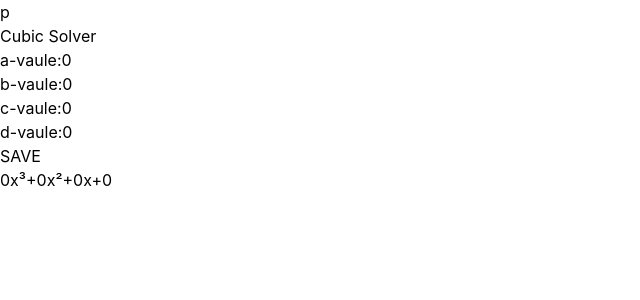
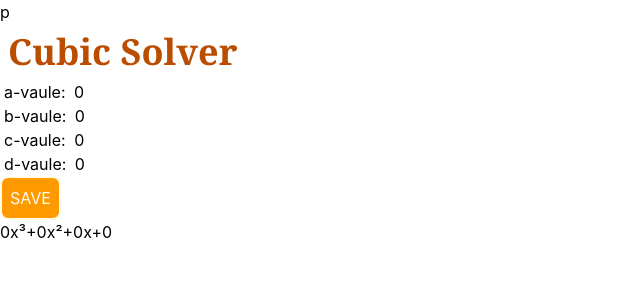
Before and after one commit to Keyao-Trinh/assigment3, a React (Vite) app in the folder cube/: page / in a window 1280 px wide. Shown: the top 300 px of the page, without its empty margins (0-640 px from the left). Built offline with nearby package versions, Linux system fonts and the light colour scheme.

Commit message:
tried to add tailwind

```diff
--- a/cube/src/Components/CubicInput.tsx
+++ b/cube/src/Components/CubicInput.tsx
@@ -2,6 +2,7 @@
 // import { createRoot } from 'react-dom/client'
 import { CubicSolver } from "./CubicEquation.tsx";
 import { History } from "./CubicHistory.tsx";
+
 
 import React, { useEffect, useState } from 'react';
 
@@ -40,26 +41,27 @@ export const Input = (counting:number) => {
 
 
   return (
-    <div>
-      <h1>
+    <div class="relitive">
+      <h1 class="text-4xl font-serif p-2 static font-bold text-amber-700" >
         Cubic Solver
       </h1>
 
       <form name="theform" id="form" onSubmit={handleSubmit}>
 
-        <label /*for="a"*/>a-vaule:</label>
+        <label /*for="a"*/ class="p-1 font-sans">a-vaule: </label>
         <input type="number" value={a} id="a" name="a" required onChange={(e) => {setA(Number(e.target.value)); }}></input>
         <br></br>
-        <label /*for="b"*/>b-vaule:</label>
+        <label /*for="b"*/ class="p-1 font-sans"    >b-vaule: </label>
         <input type="number" value={b} id="b" name="b" required onChange={(e) => {setB(Number(e.target.value)); {handleClick};}}></input>
         <br></br>
-        <label /*for="c"*/>c-vaule:</label>
+        <label /*for="c"*/ class="p-1 font-sans" >c-vaule: </label>
         <input type="number" value={c} id="c" name="c" required onChange={(e) => {setC(Number(e.target.value)); {handleClick};}}></input>
         <br></br>
-        <label /*for="d"*/>d-vaule:</label>
+        <label /*for="d"*/ class="p-1 font-sans" >d-vaule: </label>
         <input type="number" value={d} id="d" name="d" required onChange={(e) => {setD(Number(e.target.value)); {handleClick};}}></input>
         <br></br>
         <button type="submit" value="Calculate" id="submit"
+          class="outline-amber-700 rounded-lg p-2 border-2 border-grey-700 bg-amber-500 hover:bg-amber-700 font-sans text-amber-50 delay-100"
 onClick={handleClick}
       >SAVE</button>
       </form>
```
